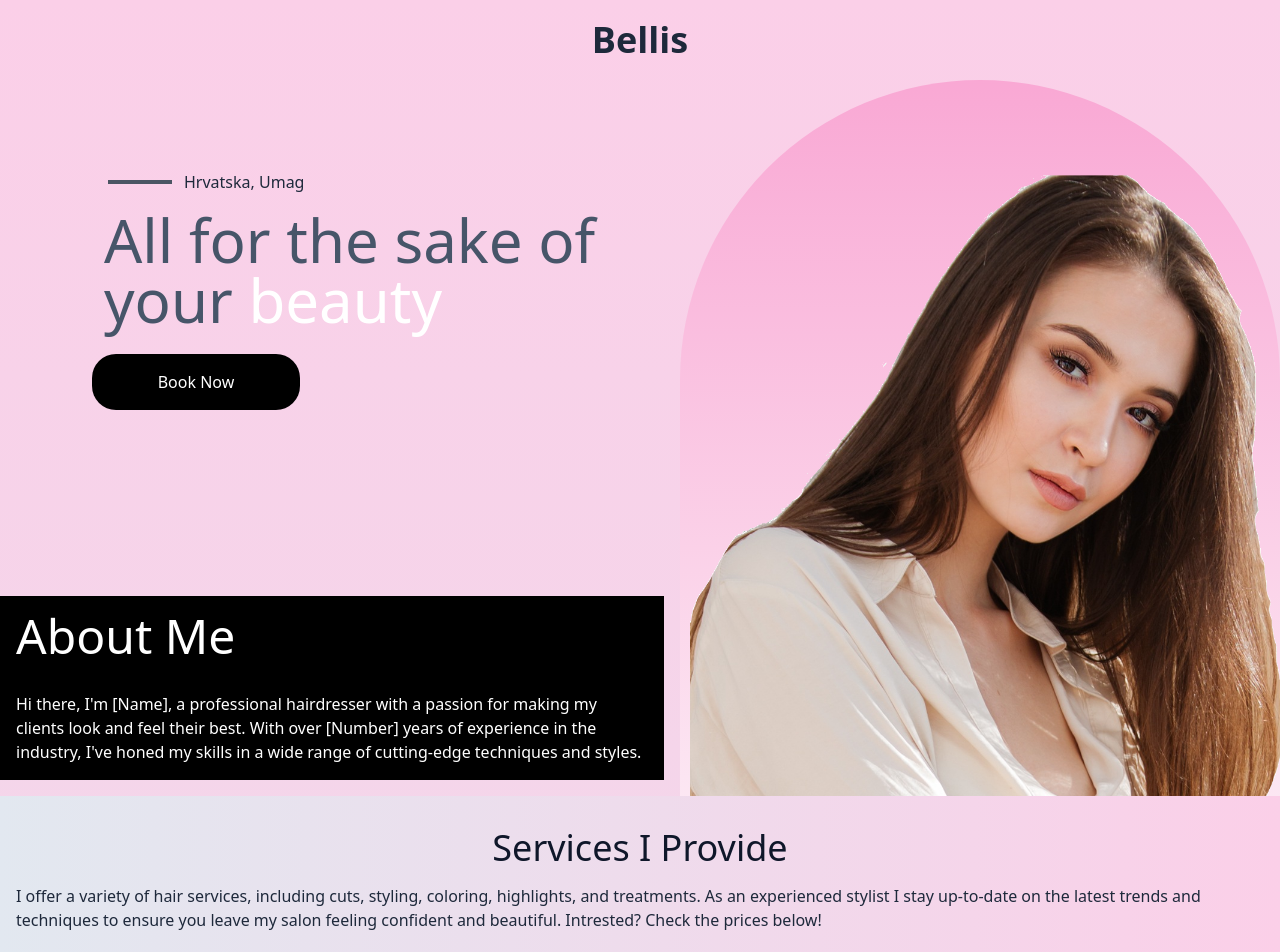
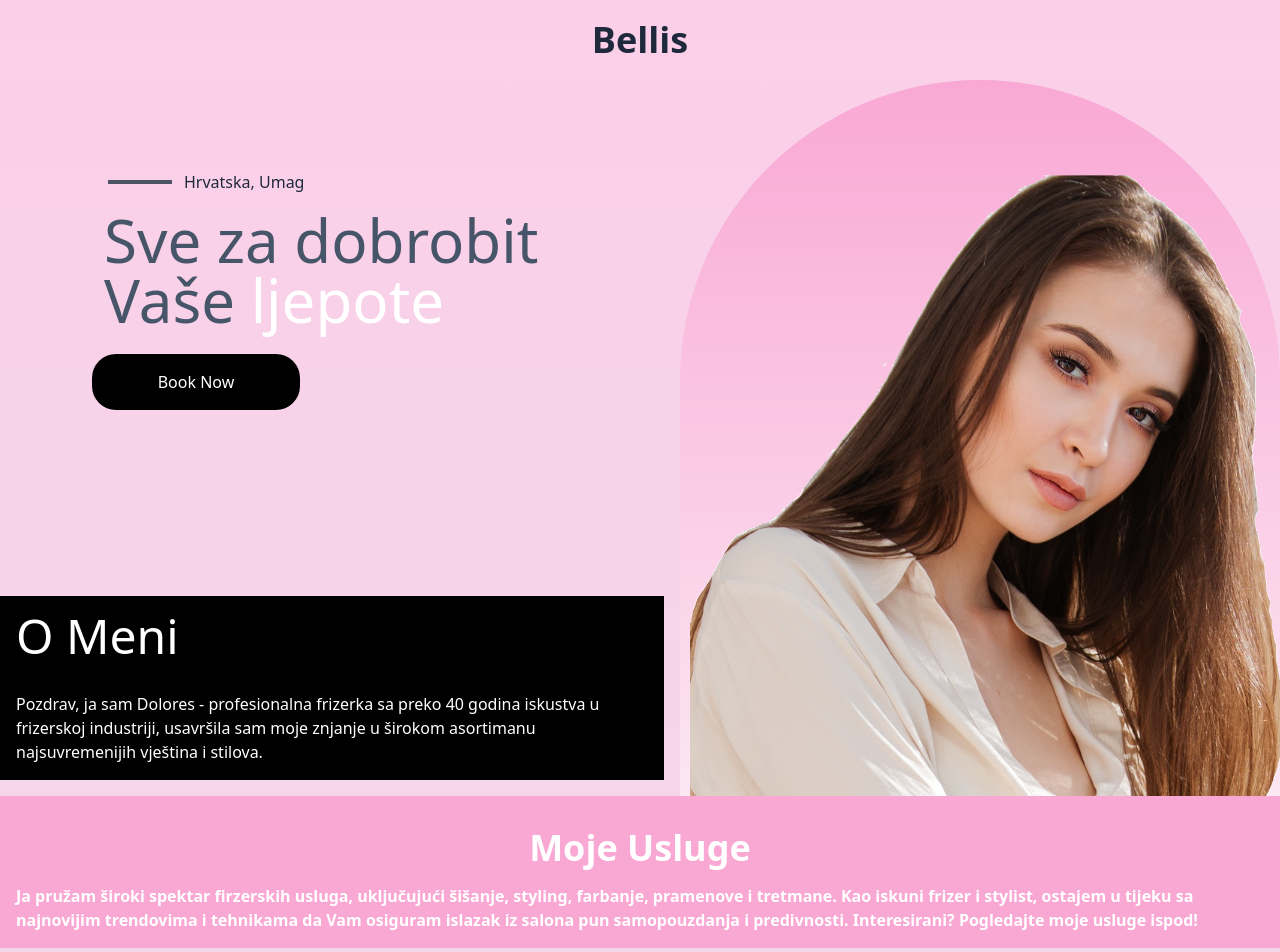
Before and after one commit to MorisSirotic/website-bellis-salon, a React (Vite) app: page / in a window 1280 px wide. Shown: the top 952 px of the page. Built offline with nearby package versions, Linux system fonts and the light colour scheme.

Commit message:
Revision-1

```diff
--- a/src/App.jsx
+++ b/src/App.jsx
@@ -28,7 +28,7 @@ function App() {
         <Intro />
       </div>
 
-      <div className="mt-0">
+      <div className="flex w-full mt-0 self-center  max-w-3xl">
         <Services />
       </div>
 
--- a/src/components/AboutUs.jsx
+++ b/src/components/AboutUs.jsx
@@ -2,12 +2,11 @@ export const Aboutus = () => {
   return (
     <div className="flex flex-col w-full bg-black text-white">
       <div>
-        <h1 className="text-5xl p-4">About Me</h1>
+        <h1 className="text-5xl p-4">O Meni</h1>
         <div className="p-4">
-          Hi there, I'm [Name], a professional hairdresser with a passion for
-          making my clients look and feel their best. With over [Number] years
-          of experience in the industry, I've honed my skills in a wide range of
-          cutting-edge techniques and styles.
+          Pozdrav, ja sam Dolores - profesionalna frizerka sa preko 40
+          godina iskustva u frizerskoj industriji, usavršila sam moje znjanje u
+          širokom asortimanu najsuvremenijih vještina i stilova.
         </div>
       </div>
     </div>
--- a/src/components/FullService.jsx
+++ b/src/components/FullService.jsx
@@ -1,16 +1,16 @@
 export const FullService = (props) => {
   return (
-    <div className="flex flex-col text-center w-full border-b-2 border-b-gray-400">
+    <div className="flex flex-col text-center w-full border-b-2 border-b-gray-400 ">
       <h1 className="text-2xl mb-4 font-bold">
         {props.num} {props.title}
       </h1>
-      <div className="flex justify-between">
+      <div className="flex justify-between ">
         <h2 className="text-md">{props.hair1 ? props.hair1 : "Kratka"}</h2>
         <h2 className="text-md">{props.hair2 ? props.hair2 : "Srednja"}</h2>
         <h2 className="text-md">{props.hair3 ? props.hair3 : "Duga"}</h2>
       </div>
 
-      <div className="flex justify-between mb-4">
+      <div className="flex justify-between mb-4 ">
         {props.prices.map((item, index) => {
           if (index === 2) {
             return (
--- a/src/components/Intro.jsx
+++ b/src/components/Intro.jsx
@@ -1,12 +1,9 @@
 export const Intro = () => {
   return (
-    <div className="bg-gradient-to-l  from-pink-200 to-slate-200 pt-8">
-      <h2 className="text-4xl  text-center text-slate-900">Services I Provide</h2>
+    <div className=" pt-8 bg-pink-300 text-white font-semibold">
+      <h2 className="text-4xl  text-center">Moje Usluge</h2>
       <p className="p-4">
-        I offer a variety of hair services, including cuts, styling, coloring,
-        highlights, and treatments. As an experienced stylist I stay up-to-date
-        on the latest trends and techniques to ensure you leave my salon feeling
-        confident and beautiful. Intrested? Check the prices below!
+        Ja pružam široki spektar firzerskih usluga, uključujući šišanje, styling, farbanje, pramenove i tretmane. Kao iskuni frizer i stylist, ostajem u tijeku sa najnovijim trendovima i tehnikama da Vam osiguram islazak iz salona pun samopouzdanja i predivnosti. Interesirani? Pogledajte moje usluge ispod!
       </p>
     </div>
   );
--- a/src/components/Services.jsx
+++ b/src/components/Services.jsx
@@ -2,7 +2,7 @@ import { FullService } from "./FullService";
 
 export const Services = (props) => {
   return (
-    <div className="flex flex-col bg-gradient-to-l  from-pink-200 to-slate-200 p-4">
+    <div className="flex flex-col  p-4 w-full">
       {/* Kratka - left */}
       <FullService
         num="1"
--- a/src/components/Top.jsx
+++ b/src/components/Top.jsx
@@ -2,9 +2,6 @@ import woman from "../data/woman.png";
 import { Aboutus } from "./AboutUs";
 
 export const Top = (props) => {
-
-
-
   return (
     <div className="flex flex-col-reverse sm:flex-row">
       <div className="flex flex-col max-w-screen-lg ">
@@ -19,12 +16,12 @@ export const Top = (props) => {
 
         <div className=" text-slate-600 mt-4 ml-7 sm:max-w-[250px] md:max-w-[500px]">
           <h1 className="text-6xl">
-            All for the sake of your <span className="text-white">beauty</span>
+           Sve za dobrobit Vaše <span className="text-white">ljepote</span>
           </h1>
         </div>
 
         <div className="mt-6 ml-4 sm:self-start">
-          <button onClick={props.contactClick} className="bg-black text-white p-4 rounded-3xl w-52">
+          <button onClick={props.contactClick} className="bg-black text-white p-4 rounded-3xl w-52 hover:bg-pin">
             Book Now
           </button>
         </div>
```
